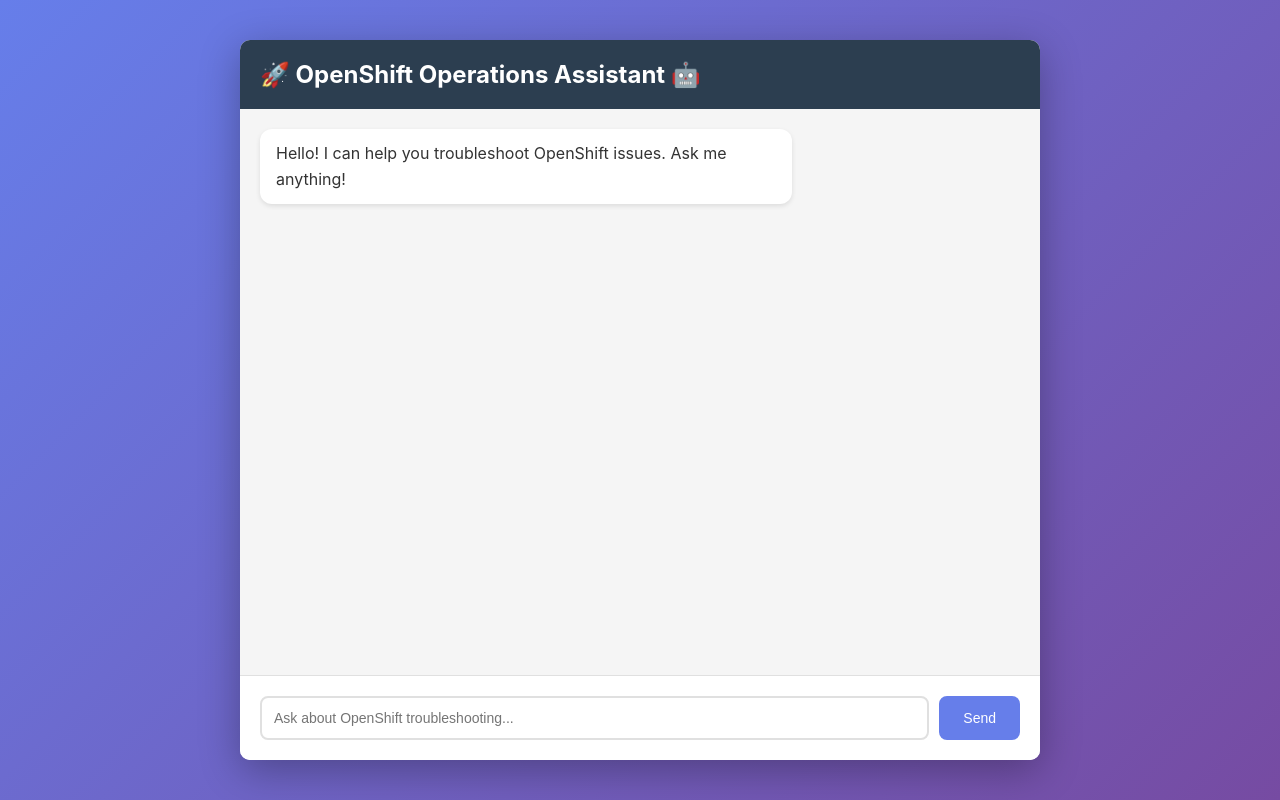
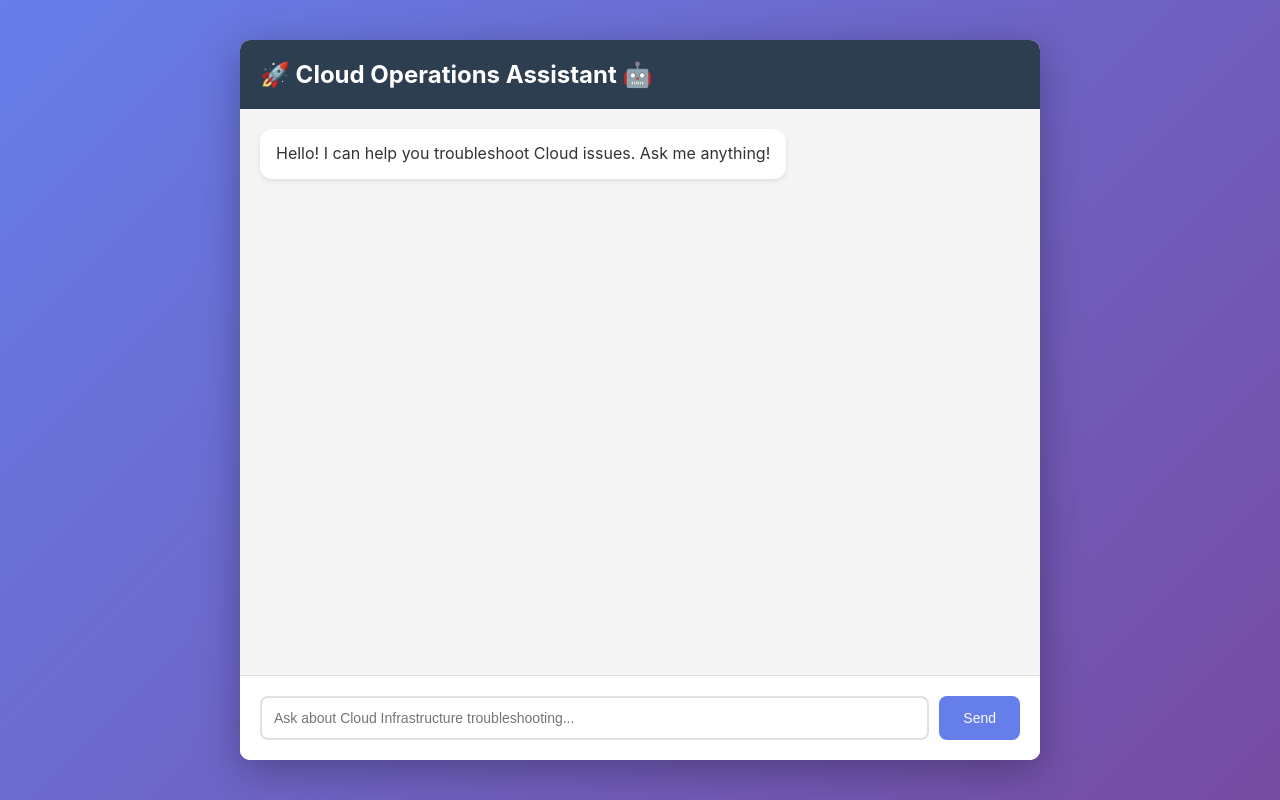
Before and after one commit to vibipa/openshift-rag-demo, a Flask app: page / in a window 1280 px wide. Run offline with Flask 3, Linux system fonts and the light colour scheme.

Commit message:
updates to the prompt

```diff
--- a/demo-app/simple-chat/app.py
+++ b/demo-app/simple-chat/app.py
@@ -103,18 +103,29 @@ def chat():
         response = openai_client.chat.completions.create(
             model=os.getenv("GPT4_DEPLOYMENT"),
             messages=[
-                {"role": "system", "content": """You are an OpenShift expert. Use the provided context from our documentation and YAML configurations to provide accurate, specific answers.
+                {"role": "system", "content": """You are a Cloud Infrastructure expert assistant for a managed services team supporting 15 enterprise clients.
+
+You specialize in the following technologies:
+
+1. **Microsoft Azure** - Azure infrastructure, services, architecture, troubleshooting, cost management, and governance across multi-tenant environments managed via Azure Lighthouse.
+
+2. **OpenShift & Kubernetes** - Container platforms, pod troubleshooting, deployments, ArgoCD GitOps workflows, and cluster operations.
+
+3. **Broadcom/VMware Private Cloud** - VMware vSphere, NSX, vSAN, Aria Suite, and private cloud infrastructure management.
+
+When answering:
+- Use the provided documentation context as your primary source
+- Reference specific source files when answering
+- If the documentation does not contain the answer, say so clearly - do not guess
+- For topics outside Azure, OpenShift/Kubernetes, and Broadcom/VMware, politely decline and clarify your scope
 
 Format your responses clearly:
 - Use numbered lists for sequential steps (1. 2. 3.)
-- Use bullet points for non-sequential items (-, *)
-- Add blank lines between sections
+- Use bullet points for non-sequential items
 - Use **bold** for important terms
-- Use `code blocks` for commands and YAML snippets
-- Always reference the source files when answering
-
-Keep responses well-structured and easy to read."""},
-                {"role": "user", "content": f"Context from our OpenShift documentation:\n\n{context}\n\nQuestion: {user_message}"}
+- Use `code blocks` for commands, YAML, and configuration snippets
+- Add blank lines between sections for readability"""},
+                {"role": "user", "content": f"Context from our Cloud documentation:\n\n{context}\n\nQuestion: {user_message}"}
             ],
             temperature=0.3,
             max_tokens=800
--- a/demo-app/simple-chat/templates/index.html
+++ b/demo-app/simple-chat/templates/index.html
@@ -3,7 +3,7 @@
 <head>
     <meta charset="UTF-8">
     <meta name="viewport" content="width=device-width, initial-scale=1.0">
-    <title>OpenShift Operations Assistant</title>
+    <title>Cloud Operations Assistant</title>
     <style>
         * {
             margin: 0;
@@ -181,12 +181,12 @@
 <body>
     <div class="chat-container">
         <div class="chat-header">
-            <h1>🚀 OpenShift Operations Assistant 🤖</h1>
+            <h1>🚀 Cloud Operations Assistant 🤖</h1>
         </div>
         <div class="chat-messages" id="messages"></div>
         <div class="chat-input">
             <div class="input-group">
-                <input type="text" id="userInput" placeholder="Ask about OpenShift troubleshooting..." />
+                <input type="text" id="userInput" placeholder="Ask about Cloud Infrastructure troubleshooting..." />
                 <button onclick="sendMessage()">Send</button>
             </div>
         </div>
@@ -249,7 +249,7 @@
         });
 
         // Welcome message
-        addMessage('Hello! I can help you troubleshoot OpenShift issues. Ask me anything!', false);
+        addMessage('Hello! I can help you troubleshoot Cloud issues. Ask me anything!', false);
     </script>
 </body>
 </html>
```
Also changed, not shown: 1 other file.
